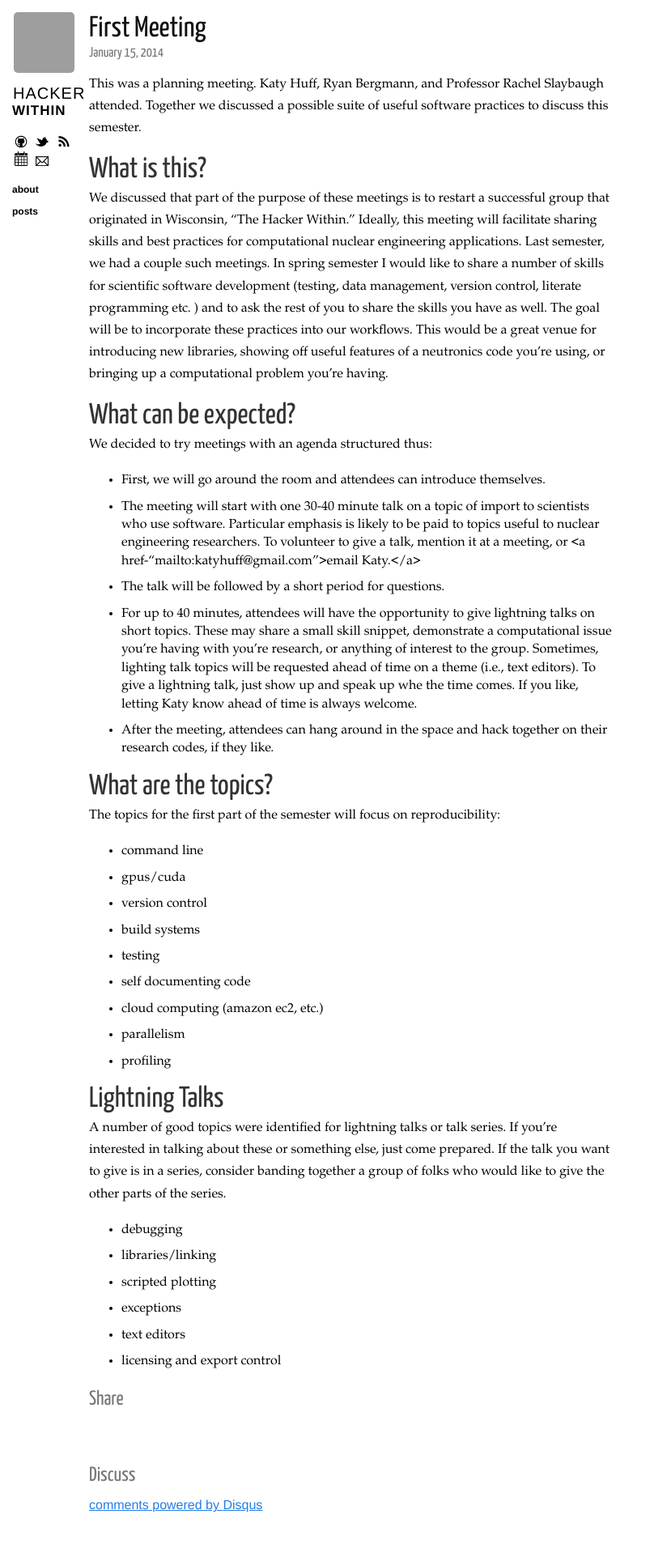
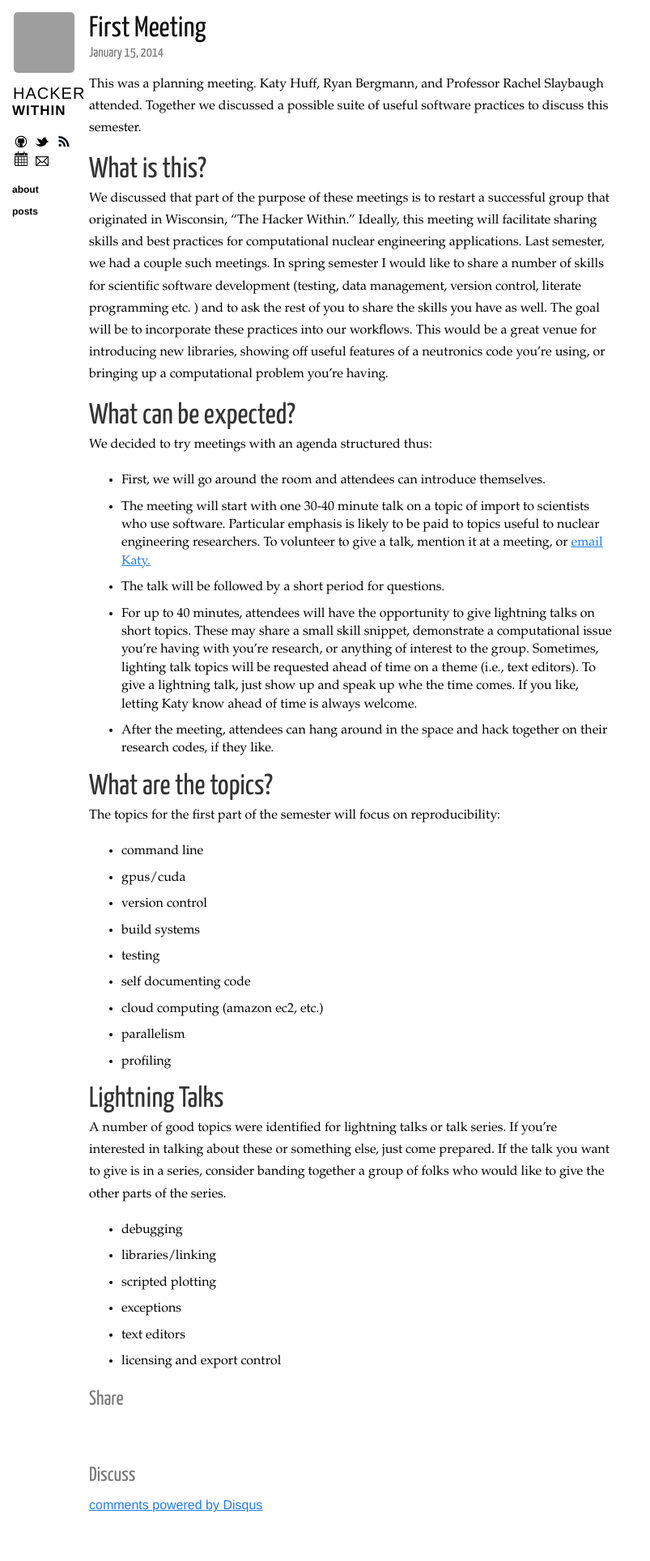
Before and after one commit to thehackerwithin/berkeley, a Jekyll site: the page built from _posts/2014-01-15-first-meeting.markdown, in a window 1280 px wide. Shown: the whole page at 81% size, without its empty margins (0-803 px from the left). Built offline with Jekyll 4.4.1, drawn with Linux system fonts in a browser that asks for light colours; nearby versions of some CDN libraries; Markdown is read by kramdown in place of the engine named in the settings; comment, search, counter and statistics services are not loaded; grey boxes are pictures that could not be loaded.

Commit message:
new meeting new post, bash meeting

```diff
--- a/_posts/2014-01-15-first-meeting.markdown
+++ b/_posts/2014-01-15-first-meeting.markdown
@@ -32,7 +32,7 @@ We decided to try meetings with an agenda structured thus:
 -    The meeting will start with one 30-40 minute talk on a topic of import to
      scientists who use software.  Particular emphasis is likely to be paid to
      topics useful to nuclear engineering researchers. To volunteer to give a
-     talk, mention it at a meeting, or <a href-"mailto:katyhuff@gmail.com">email
+     talk, mention it at a meeting, or <a href="mailto:katyhuff@gmail.com">email
      Katy.</a>
 -    The talk will be followed by a short period for questions.
 -    For up to 40 minutes, attendees will have the opportunity to give lightning
```
Also changed, not shown: _posts/2014-01-22-bash-meeting.markdown (added, +21 -0 lines).
